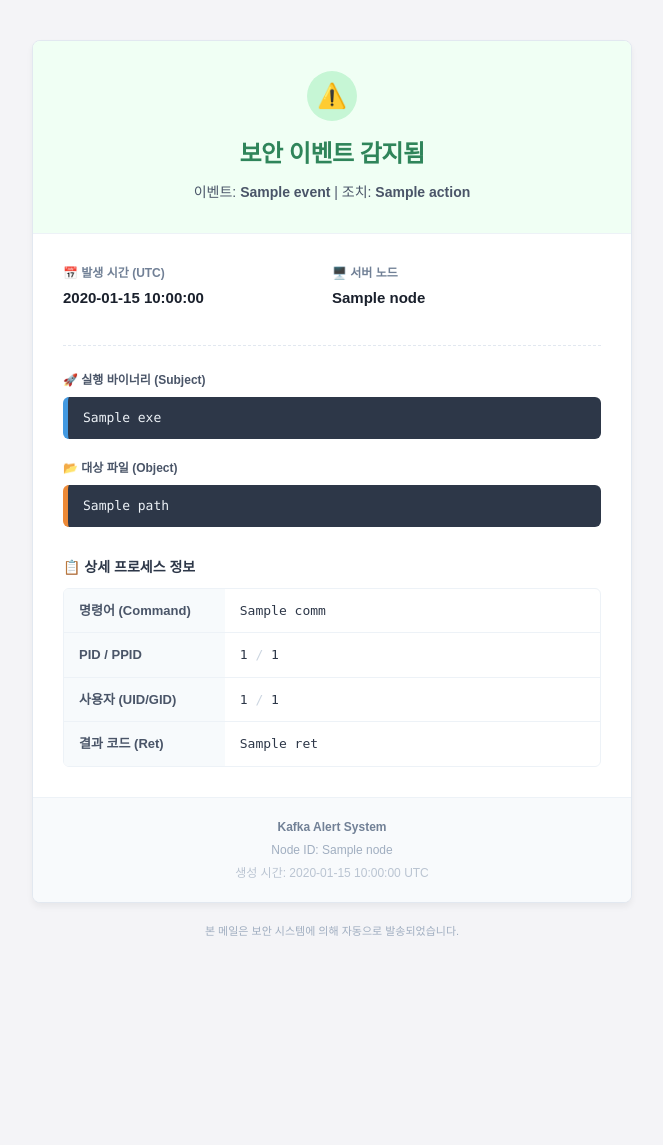
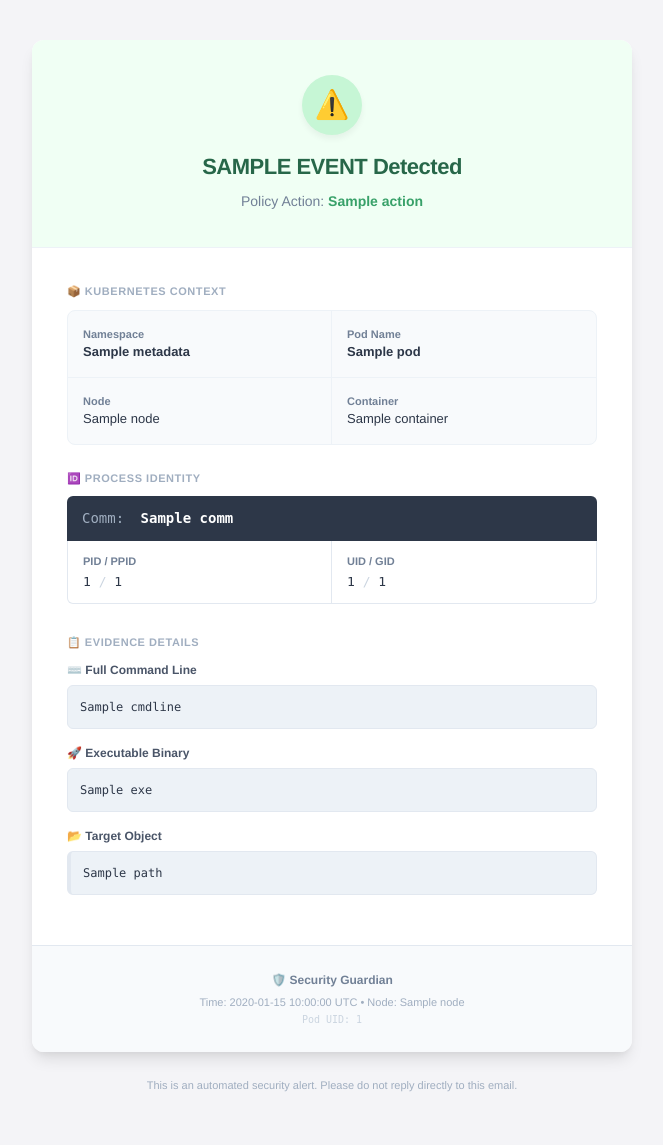
Before and after one commit to tomorrow9913/kafka-alert, a Python web app: template src/templates/email/lsm_event.html.j2 in a window 1280 px wide. Shown: the whole page, without its empty margins (308-971 px from the left). Before the commit the page ends 936 px from the top, so only its background shows below. Run offline with Jinja, Linux system fonts and the light colour scheme; the template is opened without the code that fills it: most values are stand-ins (such as "Sample title", 1, 10 or a date in 2020).

Commit message:
feat: Enhance email and Discord templates for security event notifications with improved formatting and additional metadata

```diff
--- a/src/templates/email/lsm_event.html.j2
+++ b/src/templates/email/lsm_event.html.j2
@@ -1,122 +1,220 @@
-<!DOCTYPE html PUBLIC "-//W3C//DTD XHTML 1.0 Transitional//EN" "http://www.w3.org/TR/xhtml1/DTD/xhtml1-transitional.dtd">
+<!DOCTYPE html
+    PUBLIC "-//W3C//DTD XHTML 1.0 Transitional//EN" "http://www.w3.org/TR/xhtml1/DTD/xhtml1-transitional.dtd">
 <html xmlns="http://www.w3.org/1999/xhtml">
+
 <head>
     <meta name="viewport" content="width=device-width, initial-scale=1.0" />
     <meta http-equiv="Content-Type" content="text/html; charset=UTF-8" />
-    <title>보안 이벤트 알림</title>
+    <title>Security Event Alert</title>
 </head>
-<body style="margin: 0; padding: 0; background-color: #f4f4f7; font-family: 'Apple SD Gothic Neo', 'Malgun Gothic', 'Dotum', sans-serif; -webkit-font-smoothing: antialiased; font-size: 14px; line-height: 1.5; color: #2d3748;">
+
+<body
+    style="margin: 0; padding: 0; background-color: #f4f4f7; font-family: 'Helvetica Neue', Helvetica, Arial, sans-serif; -webkit-font-smoothing: antialiased; font-size: 14px; line-height: 1.5; color: #2d3748;">
 
     <table border="0" cellpadding="0" cellspacing="0" width="100%" style="background-color: #f4f4f7; padding: 40px 0;">
         <tr>
             <td align="center">
 
-                <table border="0" cellpadding="0" cellspacing="0" width="600" class="container" style="background-color: #ffffff; border-radius: 8px; overflow: hidden; border: 1px solid #e2e8f0; width: 600px; max-width: 600px; box-shadow: 0 4px 6px rgba(0,0,0,0.05);">
+                <table border="0" cellpadding="0" cellspacing="0" width="600" class="container"
+                    style="background-color: #ffffff; border-radius: 12px; overflow: hidden; width: 600px; max-width: 600px; box-shadow: 0 10px 15px -3px rgba(0, 0, 0, 0.1), 0 4px 6px -2px rgba(0, 0, 0, 0.05);">
 
                     <tr>
-                        <td align="center" style="padding: 30px 20px; border-bottom: 1px solid #edf2f7; {% if payload.action == 'BLOCK' %}background-color: #fff5f5;{% else %}background-color: #f0fff4;{% endif %}">
+                        <td align="center"
+                            style="padding: 35px 30px; border-bottom: 1px solid #edf2f7; {% if payload.action == 'BLOCK' %}background-color: #fff5f5;{% else %}background-color: #f0fff4;{% endif %}">
 
-                            <div style="display: inline-block; width: 50px; height: 50px; line-height: 50px; border-radius: 50%; margin-bottom: 15px; font-size: 24px; text-align: center; {% if payload.action == 'BLOCK' %}background-color: #fed7d7; color: #e53e3e;{% else %}background-color: #c6f6d5; color: #38a169;{% endif %}">
+                            <div
+                                style="display: inline-block; width: 60px; height: 60px; line-height: 60px; border-radius: 50%; margin-bottom: 15px; font-size: 28px; text-align: center; box-shadow: 0 4px 6px rgba(0,0,0,0.05); {% if payload.action == 'BLOCK' %}background-color: #fed7d7; color: #c53030;{% else %}background-color: #c6f6d5; color: #2f855a;{% endif %}">
                                 {% if payload.action == 'BLOCK' %}🛡️{% else %}⚠️{% endif %}
                             </div>
 
-                            <h1 style="margin: 0; font-size: 24px; font-weight: bold; letter-spacing: -0.5px; {% if payload.action == 'BLOCK' %}color: #c53030;{% else %}color: #2f855a;{% endif %}">
-                                {% if payload.action == 'BLOCK' %}
-                                보안 위반 차단됨
-                                {% else %}
-                                보안 이벤트 감지됨
-                                {% endif %}
+                            <h1
+                                style="margin: 0; font-size: 22px; font-weight: 800; letter-spacing: -0.5px; {% if payload.action == 'BLOCK' %}color: #c53030;{% else %}color: #276749;{% endif %}">
+                                {{ payload.proc.event | upper }} Detected
                             </h1>
 
-                            <p style="margin: 10px 0 0 0; color: #4a5568; font-size: 14px;">
-                                이벤트: <strong>{{ payload.proc.event }}</strong> | 조치: <strong>{{ payload.action }}</strong>
+                            <p style="margin: 8px 0 0 0; color: #718096; font-size: 14px; font-weight: 500;">
+                                Policy Action: <strong
+                                    style="{% if payload.action == 'BLOCK' %}color: #e53e3e;{% else %}color: #38a169;{% endif %}">{{
+                                    payload.action }}</strong>
                             </p>
                         </td>
                     </tr>
 
                     <tr>
-                        <td style="padding: 30px;">
+                        <td style="padding: 35px;">
 
-                            <table border="0" cellpadding="0" cellspacing="0" width="100%" style="margin-bottom: 25px;">
+                            <div style="margin-bottom: 25px;">
+                                <span
+                                    style="text-transform: uppercase; letter-spacing: 0.05em; color: #a0aec0; font-size: 11px; font-weight: 700; display: block; margin-bottom: 10px;">📦
+                                    Kubernetes Context</span>
+
+                                <table border="0" cellpadding="0" cellspacing="0" width="100%"
+                                    style="background-color: #f8fafc; border: 1px solid #edf2f7; border-radius: 8px;">
+                                    {% if metadata %}
                                     <tr>
-                                    <td width="50%" valign="top" style="padding-bottom: 10px;">
-                                        <span style="color: #718096; font-size: 12px; font-weight: bold; display: block; margin-bottom: 5px;">📅 발생 시간 (UTC)</span>
-                                        <div style="font-size: 15px; font-weight: 600; color: #1a202c;">{{ time }}</div>
+                                        <td width="50%"
+                                            style="padding: 15px; border-right: 1px solid #edf2f7; border-bottom: 1px solid #edf2f7;">
+                                            <span
+                                                style="color: #718096; font-size: 11px; font-weight: bold; display: block;">Namespace</span>
+                                            <div style="color: #2d3748; font-weight: 600; font-size: 13px;">{{
+                                                metadata.namespace }}</div>
                                         </td>
-                                    <td width="50%" valign="top" style="padding-bottom: 10px;">
-                                        <span style="color: #718096; font-size: 12px; font-weight: bold; display: block; margin-bottom: 5px;">🖥️ 서버 노드</span>
-                                        <div style="font-size: 15px; font-weight: 600; color: #1a202c;">{{ node or 'Unknown' }}</div>
+                                        <td width="50%" style="padding: 15px; border-bottom: 1px solid #edf2f7;">
+                                            <span
+                                                style="color: #718096; font-size: 11px; font-weight: bold; display: block;">Pod
+                                                Name</span>
+                                            <div
+                                                style="color: #2d3748; font-weight: 600; font-size: 13px; word-break: break-all;">
+                                                {{ metadata.pod }}</div>
+                                        </td>
+                                    </tr>
+                                    <tr>
+                                        <td style="padding: 15px; border-right: 1px solid #edf2f7;">
+                                            <span
+                                                style="color: #718096; font-size: 11px; font-weight: bold; display: block;">Node</span>
+                                            <div style="color: #2d3748; font-size: 13px;">{{ metadata.node }}</div>
+                                        </td>
+                                        <td style="padding: 15px;">
+                                            <span
+                                                style="color: #718096; font-size: 11px; font-weight: bold; display: block;">Container</span>
+                                            <div style="color: #2d3748; font-size: 13px;">{{ metadata.container }}</div>
+                                        </td>
+                                    </tr>
+                                    {% else %}
+                                    <tr>
+                                        <td style="padding: 15px;">
+                                            <span
+                                                style="color: #718096; font-size: 11px; font-weight: bold; display: block;">Host
+                                                Node</span>
+                                            <div style="color: #2d3748; font-weight: 600;">{{ node or 'Unknown Node' }}
+                                            </div>
+                                        </td>
+                                    </tr>
+                                    {% endif %}
+                                </table>
+                            </div>
+
+                            <div style="margin-bottom: 30px;">
+                                <span
+                                    style="text-transform: uppercase; letter-spacing: 0.05em; color: #a0aec0; font-size: 11px; font-weight: 700; display: block; margin-bottom: 10px;">🆔
+                                    Process Identity</span>
+
+                                <table border="0" cellpadding="0" cellspacing="0" width="100%"
+                                    style="border-collapse: separate; border-spacing: 0;">
+                                    <tr>
+                                        <td
+                                            style="padding: 12px 15px; background-color: #2d3748; border-radius: 6px 6px 0 0; color: #ffffff; font-weight: 600; font-family: monospace;">
+                                            <span
+                                                style="color: #a0aec0; font-weight: normal; margin-right: 8px;">Comm:</span>
+                                            {{ payload.proc.comm }}
+                                        </td>
+                                    </tr>
+
+                                    <tr>
+                                        <td style="padding: 0;">
+                                            <table border="0" cellpadding="0" cellspacing="0" width="100%"
+                                                style="border: 1px solid #e2e8f0; border-top: 0; border-radius: 0 0 6px 6px;">
+                                                <tr>
+                                                    <td width="50%"
+                                                        style="padding: 12px 15px; border-right: 1px solid #e2e8f0;">
+                                                        <div
+                                                            style="font-size: 11px; color: #718096; font-weight: bold; margin-bottom: 2px;">
+                                                            PID / PPID</div>
+                                                        <div
+                                                            style="font-family: monospace; font-size: 13px; color: #2d3748;">
+                                                            {{ payload.proc.pid }} <span
+                                                                style="color: #cbd5e0;">/</span> {{ payload.proc.ppid }}
+                                                        </div>
+                                                    </td>
+                                                    <td width="50%" style="padding: 12px 15px;">
+                                                        <div
+                                                            style="font-size: 11px; color: #718096; font-weight: bold; margin-bottom: 2px;">
+                                                            UID / GID</div>
+                                                        <div
+                                                            style="font-family: monospace; font-size: 13px; color: #2d3748;">
+                                                            {{ payload.proc.uid if payload.proc.uid is defined else
+                                                            'N/A' }} <span style="color: #cbd5e0;">/</span> {{
+                                                            payload.proc.gid if payload.proc.gid is defined else 'N/A'
+                                                            }}
+                                                        </div>
                                                     </td>
                                                 </tr>
                                             </table>
+                                        </td>
+                                    </tr>
+                                </table>
+                            </div>
 
-                            <div style="border-top: 1px dashed #e2e8f0; margin: 0 0 25px 0;"></div>
+                            <div>
+                                <span
+                                    style="text-transform: uppercase; letter-spacing: 0.05em; color: #a0aec0; font-size: 11px; font-weight: 700; display: block; margin-bottom: 10px;">📋
+                                    Evidence Details</span>
 
-                            {# 실행 파일 (Subject) #}
-                            {% if payload.exe %}
-                            <div style="margin-bottom: 20px;">
-                                <span style="color: #4a5568; font-size: 12px; font-weight: bold; display: block; margin-bottom: 8px;">🚀 실행 바이너리 (Subject)</span>
-                                <div style="background-color: #2d3748; color: #edf2f7; padding: 12px 15px; border-radius: 6px; font-family: Consolas, Monaco, monospace; font-size: 13px; word-break: break-all; border-left: 5px solid #4299e1; line-height: 1.4;">
-                                    {{ (payload.exe or 'N/A').split('\u0000')[0] }}
+                                {% if payload.cmdline %}
+                                <div style="margin-bottom: 15px;">
+                                    <span
+                                        style="color: #4a5568; font-size: 12px; font-weight: bold; display: block; margin-bottom: 6px;">⌨️
+                                        Full Command Line</span>
+                                    <div
+                                        style="background-color: #edf2f7; color: #2d3748; padding: 12px; border-radius: 6px; font-family: Consolas, Monaco, monospace; font-size: 12px; word-break: break-all; border: 1px solid #e2e8f0;">
+                                        {{ payload.cmdline }}
                                     </div>
                                 </div>
                                 {% endif %}
 
-                            {# 대상 파일 (Object) #}
-                            {% if payload.path %}
-                            <div style="margin-bottom: 20px;">
-                                <span style="color: #4a5568; font-size: 12px; font-weight: bold; display: block; margin-bottom: 8px;">📂 대상 파일 (Object)</span>
-                                <div style="background-color: #2d3748; color: #edf2f7; padding: 12px 15px; border-radius: 6px; font-family: Consolas, Monaco, monospace; font-size: 13px; word-break: break-all; border-left: 5px solid #ed8936; line-height: 1.4;">
-                                    {{ (payload.path or 'N/A').split('\u0000')[0] }}
+                                {% if payload.exe %}
+                                <div style="margin-bottom: 15px;">
+                                    <span
+                                        style="color: #4a5568; font-size: 12px; font-weight: bold; display: block; margin-bottom: 6px;">🚀
+                                        Executable Binary</span>
+                                    <div
+                                        style="background-color: #edf2f7; color: #2d3748; padding: 12px; border-radius: 6px; font-family: Consolas, Monaco, monospace; font-size: 12px; word-break: break-all; border: 1px solid #e2e8f0;">
+                                        {{ payload.exe.split('\u0000')[0] }}
                                     </div>
                                 </div>
                                 {% endif %}
 
-                            <div style="margin-top: 30px; margin-bottom: 10px;">
-                                <span style="color: #2d3748; font-size: 14px; font-weight: bold;">📋 상세 프로세스 정보</span>
+                                {% if payload.path %}
+                                <div style="margin-bottom: 15px;">
+                                    <span
+                                        style="color: #4a5568; font-size: 12px; font-weight: bold; display: block; margin-bottom: 6px;">📂
+                                        Target Object</span>
+                                    <div
+                                        style="background-color: #edf2f7; color: #2d3748; padding: 12px; border-radius: 6px; font-family: Consolas, Monaco, monospace; font-size: 12px; word-break: break-all; border-left: 4px solid #ed8936; border: 1px solid #e2e8f0; border-left-width: 4px;">
+                                        {{ payload.path.split('\u0000')[0] }}
                                     </div>
-
-                            <table border="0" cellpadding="0" cellspacing="0" width="100%" style="border: 1px solid #edf2f7; border-radius: 6px; border-collapse: separate; border-spacing: 0; overflow: hidden;">
-                                <tr>
-                                    <th width="30%" style="background-color: #f7fafc; color: #4a5568; font-weight: 600; text-align: left; padding: 12px 15px; border-bottom: 1px solid #edf2f7; font-size: 13px;">명령어 (Command)</th>
-                                    <td style="padding: 12px 15px; border-bottom: 1px solid #edf2f7; color: #2d3748; font-family: monospace; font-size: 13px;">{{ payload.proc.comm }}</td>
-                                </tr>
-                                <tr>
-                                    <th style="background-color: #f7fafc; color: #4a5568; font-weight: 600; text-align: left; padding: 12px 15px; border-bottom: 1px solid #edf2f7; font-size: 13px;">PID / PPID</th>
-                                    <td style="padding: 12px 15px; border-bottom: 1px solid #edf2f7; color: #2d3748; font-family: monospace; font-size: 13px;">
-                                        {{ payload.proc.pid }} <span style="color:#cbd5e0">/</span> {{ payload.proc.ppid }}
-                                    </td>
-                                </tr>
-                                <tr>
-                                    <th style="background-color: #f7fafc; color: #4a5568; font-weight: 600; text-align: left; padding: 12px 15px; border-bottom: 1px solid #edf2f7; font-size: 13px;">사용자 (UID/GID)</th>
-                                    <td style="padding: 12px 15px; border-bottom: 1px solid #edf2f7; color: #2d3748; font-family: monospace; font-size: 13px;">
-                                        {{ payload.proc.uid }} <span style="color:#cbd5e0">/</span> {{ payload.proc.gid }}
-                                    </td>
-                                </tr>
-                                <tr>
-                                    <th style="background-color: #f7fafc; color: #4a5568; font-weight: 600; text-align: left; padding: 12px 15px; font-size: 13px;">결과 코드 (Ret)</th>
-                                    <td style="padding: 12px 15px; color: #2d3748; font-family: monospace; font-size: 13px;">{{ payload.proc.ret }}</td>
-                                </tr>
-                            </table>
+                                </div>
+                                {% endif %}
+                            </div>
 
                         </td>
                     </tr>
 
                     <tr>
-                        <td align="center" style="background-color: #f8fafc; padding: 20px; color: #a0aec0; font-size: 12px; border-top: 1px solid #edf2f7;">
-                            <p style="margin: 0; font-weight: bold; color: #718096;">Kafka Alert System</p>
-                            <p style="margin: 5px 0 0 0;">Node ID: {{ node }}</p>
-                            <p style="margin: 5px 0 0 0; opacity: 0.7;">생성 시간: {{ time }} UTC</p>
+                        <td align="center"
+                            style="background-color: #f8fafc; padding: 25px; border-top: 1px solid #e2e8f0;">
+                            <p style="margin: 0; color: #718096; font-size: 12px; font-weight: 600;">🛡️ Security
+                                Guardian</p>
+                            <p style="margin: 5px 0 0 0; color: #a0aec0; font-size: 11px;">
+                                Time: {{ time }} UTC • Node: {{ metadata.node if metadata else node }}
+                            </p>
+                            {% if metadata and metadata.pod_uid %}
+                            <p style="margin: 2px 0 0 0; color: #cbd5e0; font-size: 10px; font-family: monospace;">
+                                Pod UID: {{ metadata.pod_uid }}
+                            </p>
+                            {% endif %}
                         </td>
                     </tr>
 
                 </table>
-                <p style="text-align: center; margin-top: 20px; color: #a0aec0; font-size: 11px;">
-                    본 메일은 보안 시스템에 의해 자동으로 발송되었습니다.
+
+                <p style="text-align: center; margin-top: 25px; color: #a0aec0; font-size: 11px;">
+                    This is an automated security alert. Please do not reply directly to this email.
                 </p>
 
             </td>
         </tr>
     </table>
 </body>
+
 </html>
```
Also changed, not shown: src/templates/discord/lsm_event.json.j2 (+55 -28 lines). Lines whose indentation alone changed are shown as unchanged.
